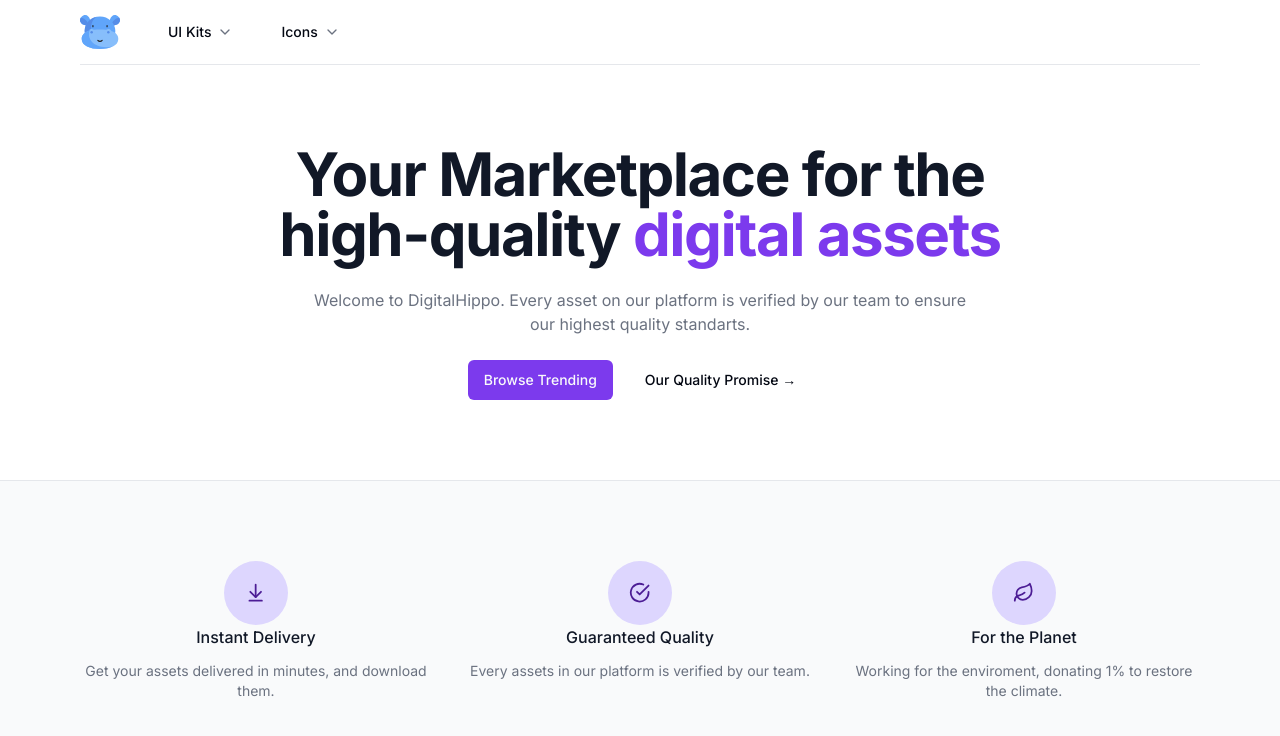
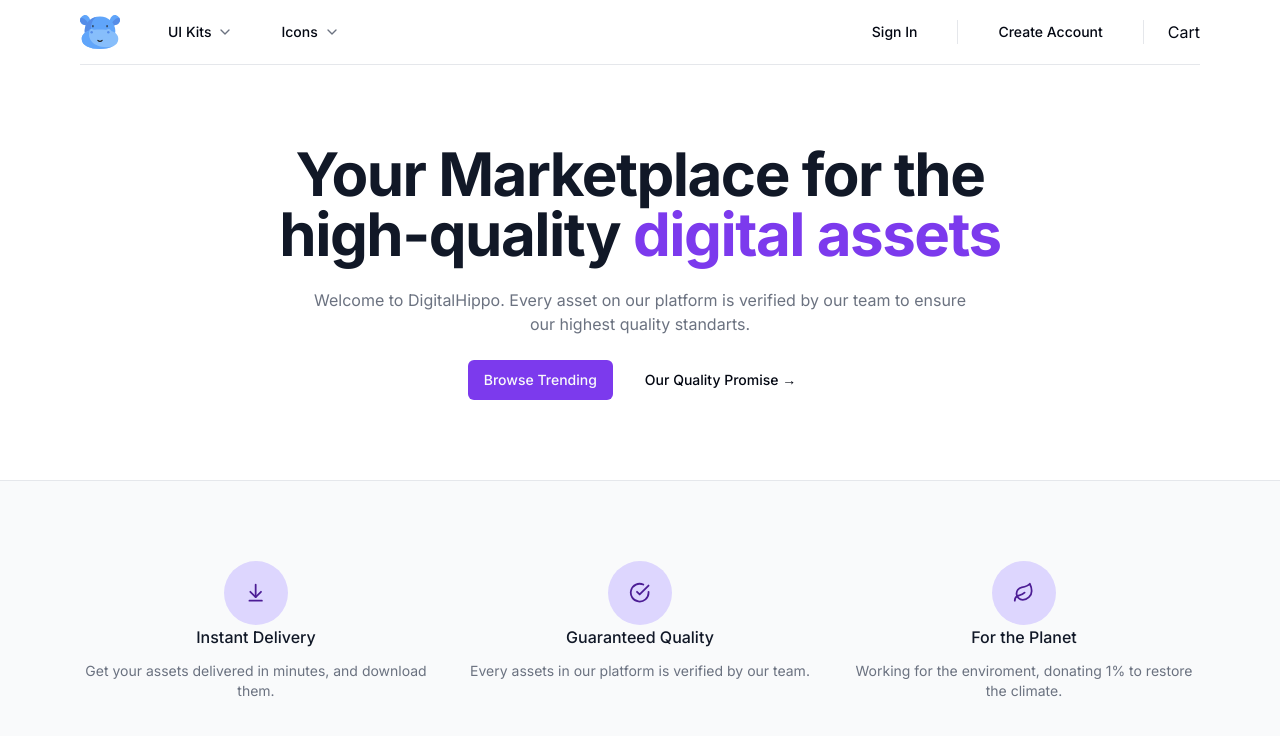
Before and after one commit to alexandrkadai/digitalhippo, a Next.js app: page / in a window 1280 px wide. Shown: the top 736 px of the page. Built offline with nearby package versions, Linux system fonts and the light colour scheme.

Commit message:
Cart start

```diff
--- /dev/null
+++ b/src/components/Cart.tsx
@@ -0,0 +1,9 @@
+import React from 'react'
+
+const Cart = () => {
+  return (
+    <div>Cart</div>
+  )
+}
+
+export default Cart
--- a/src/components/NavItems.tsx
+++ b/src/components/NavItems.tsx
@@ -1,6 +1,6 @@
 'USE CLIENT';
 import { PRODUCT_CATEGORIES } from '@/config';
-import { useState, useRef } from 'react';
+import { useState, useRef, useEffect } from 'react';
 import NavItem from './NavItem';
 import { useOnClickOutside } from '@/hooks/useOnClickOutside';
 
@@ -13,6 +13,18 @@ const NavItems = () => {
   useOnClickOutside(navRef, () => {
     setActiveIndex(null);
   });
+
+  useEffect(() => {
+    const handler = (event: KeyboardEvent) => {
+      if (event.key === 'Escape') {
+        setActiveIndex(null);
+      }
+    };
+    document.addEventListener('keydown', handler);
+    return () => {
+      document.removeEventListener('keydown', handler);
+    };
+  }, []);
 
   return (
     <div className="flex gap-4 h-full" ref={navRef}>
--- a/src/components/Navbar.tsx
+++ b/src/components/Navbar.tsx
@@ -1,11 +1,15 @@
-"use client"
+'use client';
 import React from 'react';
 import MaxWidthWrapeer from './MaxWidthWrapeer';
 import Link from 'next/link';
 import NavItems from './NavItems';
+import Cart from './Cart';
 import { Icons } from './ui/icons';
+import { buttonVariants } from './ui/button';
 
 const Navbar = () => {
+  const user = null;
+
   return (
     <div className="bg-white sticky z-50 top-0 inset-x-0 h-16">
       <header className="relative bg-white">
@@ -14,10 +18,39 @@ const Navbar = () => {
             <div className="flex h-16 items-center">
               {/* Todo Mobile Nav Super Top Content */}
               <div className="ml-4 flex lg:ml-0">
-                <Link href='/'> <Icons.logo className='w-10 h-10'/></Link>
+                <Link href="/">
+                  <Icons.logo className="w-10 h-10" />
+                </Link>
               </div>
               <div className="hidden z-50 lg:ml-8 lg:block lg:self-stretch">
-<NavItems/>
+                <NavItems />
+              </div>
+              {/* Right Side */}
+              <div className="ml-auto flex items-center">
+                <div className="hidden lg:flex lg:flex-1 lg:items-center lg:justify-end lg:space-x-6">
+                  {user ? null : (
+                    <Link href="/sign-in" className={buttonVariants({ variant: 'ghost' })}>
+                      Sign In
+                    </Link>
+                  )}
+                  {user ? null : <span className="h-6 w-px bg-gray-200" aria-hidden="true" />}
+                  {user ? (
+                    <p></p>
+                  ) : (
+                    <Link href="/sign-up" className={buttonVariants({ variant: 'ghost' })}>
+                      Create Account
+                    </Link>
+                  )}
+                  {user ? <span className="h-6 w-px bg-gray-200" aria-hidden="true" /> : null}
+                  {user ? null : (
+                    <div className="flex lg:ml-6">
+                      <span className="h-6 w-px bg-gray-200" aria-hidden="true" />
+                    </div>
+                  )}
+                  <div className='ml-4 flow-root lg:ml-6'>
+                    <Cart/>
+                  </div>
+                </div>
               </div>
             </div>
           </div>
```
